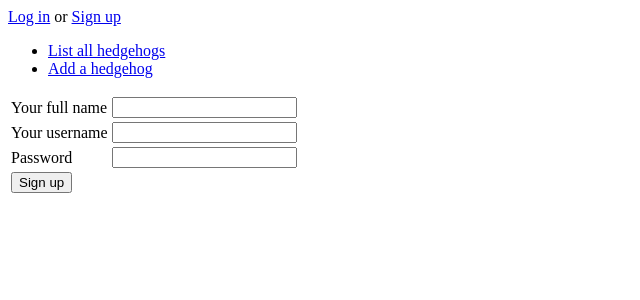
After one commit to piaand/prick.ly, a Flask app: page /auth/signup in a window 1280 px wide. The commit adds this page. Shown: the top 300 px of the page, without its empty margins (0-640 px from the left). Run offline with Flask 2, Linux system fonts and the light colour scheme.

Commit message:
added simple signup function

```diff
--- a/application/auth/forms.py
+++ b/application/auth/forms.py
@@ -1,5 +1,5 @@
 from flask_wtf import FlaskForm
-from wtforms import PasswordField, StringField
+from wtforms import PasswordField, StringField, validators
 
 class LoginForm(FlaskForm):
     username = StringField("Username")
@@ -7,3 +7,11 @@ class LoginForm(FlaskForm):
 
     class Meta:
         csrf = False
+
+class SignupForm(FlaskForm):
+    name = StringField("Your full name", [validators.Length(min=3), validators.length(max=50)])
+    username = StringField("Your username", [validators.Length(min=3), validators.length(max=50)])
+    password = PasswordField("Password", [validators.Length(min=3), validators.length(max=50)])
+
+    class Meta:
+        csrf = False
--- a/application/auth/views.py
+++ b/application/auth/views.py
@@ -1,9 +1,10 @@
 from flask import render_template, request, redirect, url_for
 from flask_login import login_user, logout_user
 
-from application import app
+from application import app, db
 from application.auth.models import User
 from application.auth.forms import LoginForm
+from application.auth.forms import SignupForm
 
 @app.route("/auth/login", methods = ["GET", "POST"])
 def auth_login():
@@ -24,3 +25,25 @@ def auth_login():
 def auth_logout():
     logout_user()
     return redirect(url_for("index"))
+
+@app.route("/auth/signup", methods = ["GET", "POST"])
+def auth_signup():
+    if request.method == "GET":
+        return render_template("auth/signupform.html", form = SignupForm())
+
+    form = SignupForm(request.form)
+
+    if not form.validate():
+        return render_template("auth/signupform.html", form = form)
+
+    user = User.query.filter_by(username=form.username.data).first()
+    if user:
+        return render_template("auth/signupform.html", form = form,
+                               error = "This username is already taken")
+
+    account = User(form.name.data, form.username.data, form.password.data)
+
+    db.session().add(account)
+    db.session().commit()
+
+    return redirect(url_for("index"))
--- /dev/null
+++ b/application/templates/auth/signupform.html
@@ -0,0 +1,58 @@
+{% extends "layout.html" %}
+
+{% block body %}
+{{ error }}
+<form method="POST" action="{{ url_for('auth_signup') }}">
+  <table>
+    <tr>
+      <td>
+		{{ form.name.label }}
+      </td>
+      <td>
+		{{ form.name }}
+	  </td>
+	  <td>
+		<ul>
+			{% for error in form.name.errors %}
+			<li>{{ error }}</li>
+			{% endfor %}
+		</ul>
+	</td>
+	</tr>
+	<tr>
+		<td>
+		{{ form.username.label }}
+		</td>
+		<td>
+		{{ form.username }}
+		</td>
+		<td>
+			<ul>
+				{% for error in form.username.errors %}
+				<li>{{ error }}</li>
+				{% endfor %}
+			</ul>
+		</td>
+	</tr>
+    <tr>
+      <td>
+	{{ form.password.label }}
+      </td>
+      <td>
+	{{ form.password }}
+	  </td>
+	  <td>
+		<ul>
+			{% for error in form.password.errors %}
+			<li>{{ error }}</li>
+			{% endfor %}
+		</ul>
+	 </td>
+    </tr>
+    <tr>
+      <td colspan="3">
+	<input type="submit" value="Sign up"/>
+      </td>
+    </tr>
+</form>
+{% endblock %}
--- a/application/templates/layout.html
+++ b/application/templates/layout.html
@@ -11,7 +11,7 @@
 	      User logged in {{ current_user.name }}. <a href="{{ url_for('auth_logout') }}">Log out</a>
       </p>
       {% else %}
-      <a href="{{ url_for('auth_login') }}">Log in</a>
+      <a href="{{ url_for('auth_login') }}">Log in</a> or <a href="{{ url_for('auth_signup') }}">Sign up</a>
       {% endif %}
       <ul>
           <li><a href="{{ url_for('hogs_index') }}">List all hedgehogs</a></li>
```
